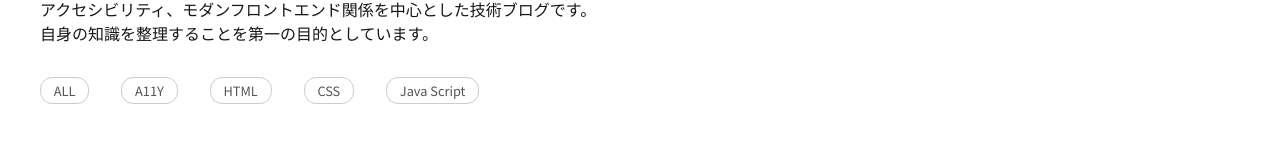
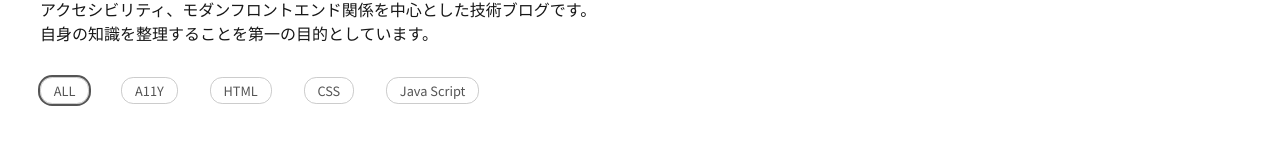
Before and after one commit to tktkaws/next_tailwind_sample, a Next.js app: page / in a window 1280 px wide. In both pictures the pointer is over the link "ALL". Shown: the part 563-710 px from the top of the page. Built offline with nearby package versions, Linux system fonts and the light colour scheme; a web font is replaced by a local one.

Commit message:
ホバー時のアニメーションを追加

```diff
--- a/src/app/styles.module.css
+++ b/src/app/styles.module.css
@@ -127,6 +127,9 @@
     border-radius: .95em;
     font-size: .8rem;
 }
+.tabListItem:hover {
+    outline: 0.125rem solid currentColor;
+}
 
 .blogList {
     margin-top: 2rem;
@@ -165,7 +168,6 @@
     column-gap: 2rem;
     /* padding-top: 1rem; */
     /* padding-bottom: 1rem; */
-    border-bottom: solid 1px #CCCCCC;
     border: solid 1px #CCCCCC;
     border-radius: 5px;
     height: auto;
@@ -173,6 +175,10 @@
     align-items: center;
     font-size: calc(1rem * 17 / 16);
     /* font-weight: 500; */
+}
+
+.blogListItem:hover {
+    outline: 0.125rem solid currentColor;
 }
 
 .blogListItem:nth-of-type(1) {
```
